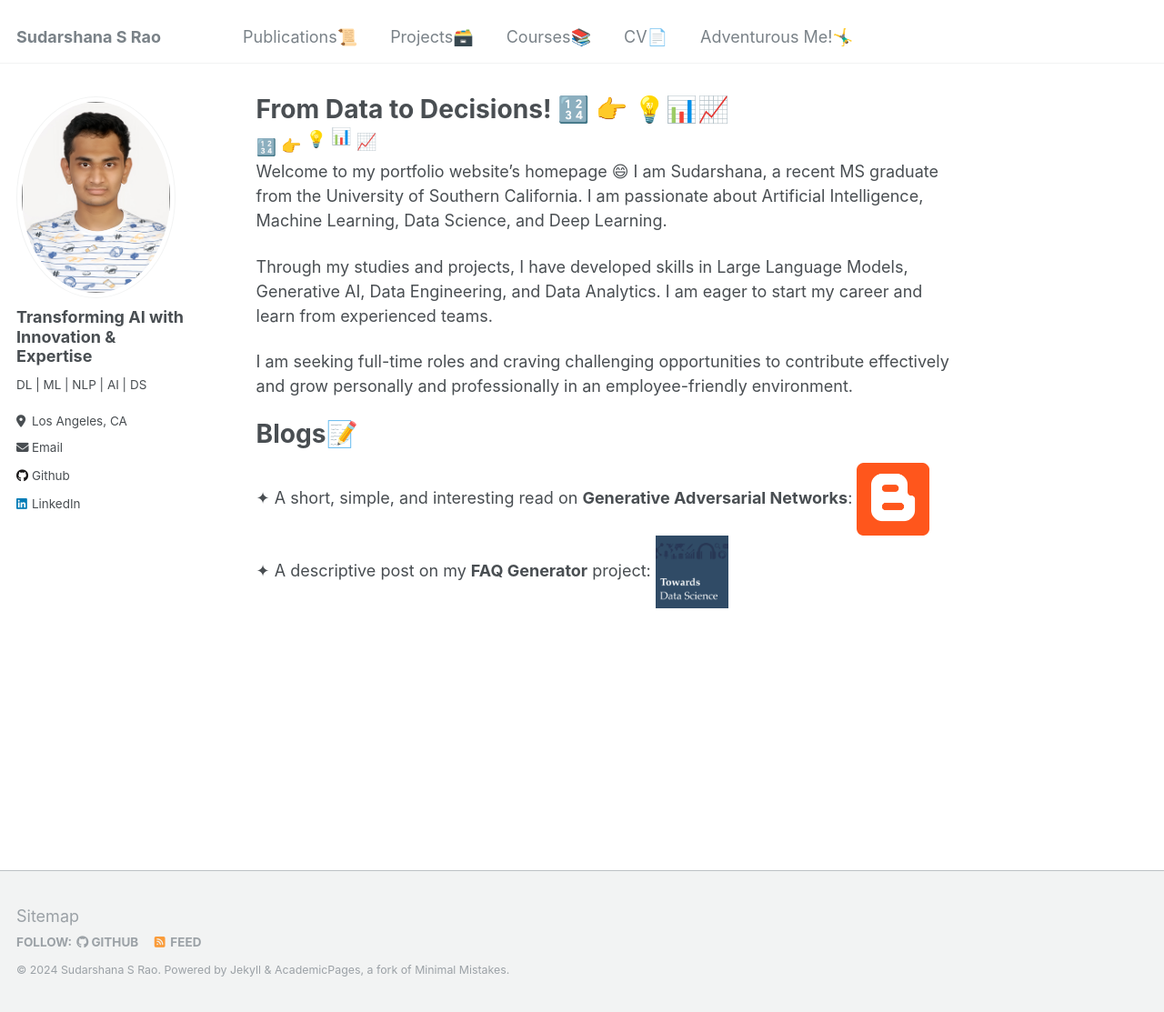
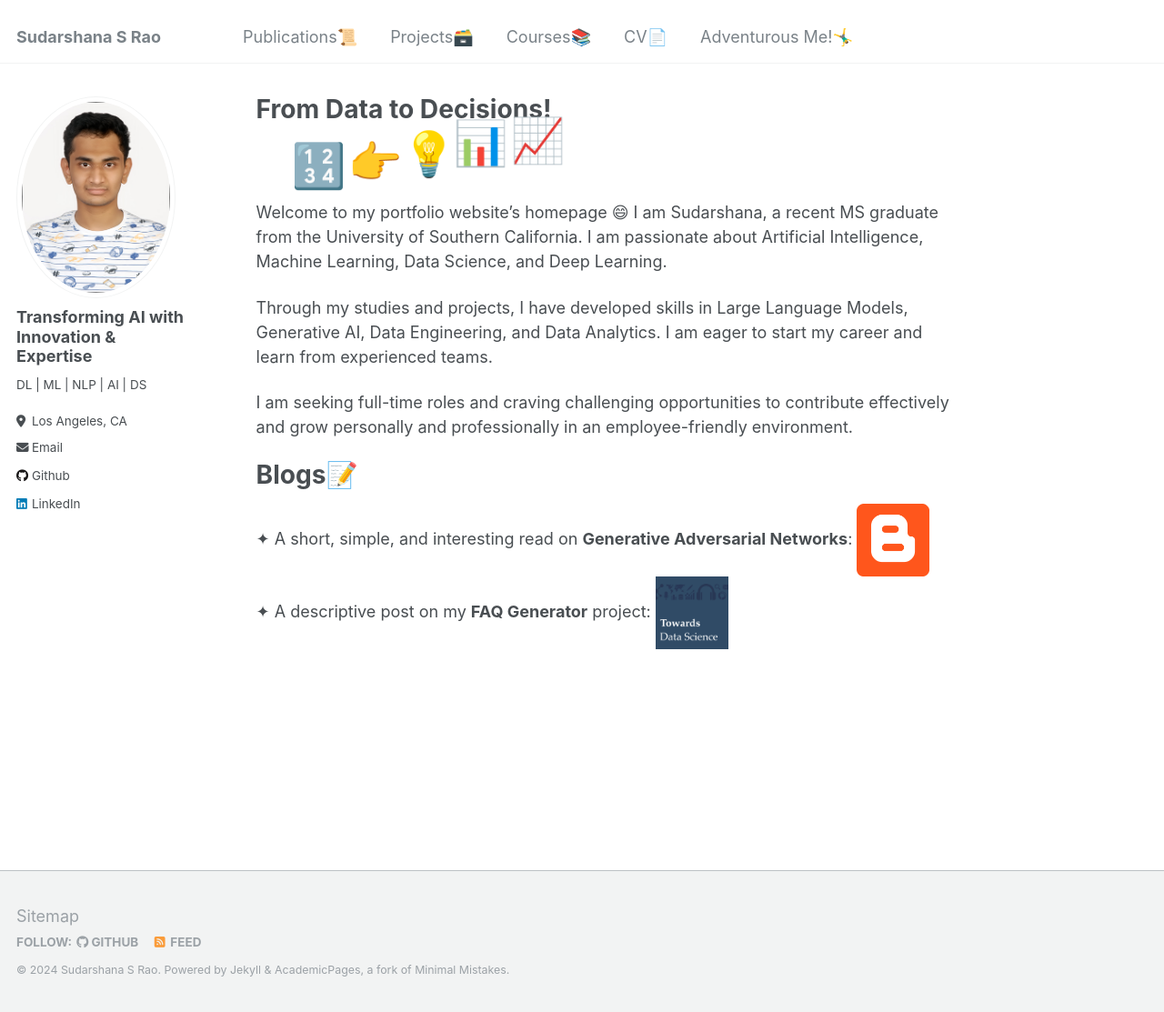
Before and after one commit to SudarshanaSRao/SudarshanaSRao.github.io, a Jekyll site: the page built from _pages/about.md, in a window 1280 px wide and 1113 px high. Shown: the whole window at 91% size. Built offline with Jekyll 4.4.1, drawn with Linux system fonts in a browser that asks for light colours; some of the changed lines change nothing that is shown.

Commit message:
Update about.md

```diff
--- a/_pages/about.md
+++ b/_pages/about.md
@@ -1,6 +1,6 @@
 ---
 permalink: /
-title: "From Data to Decisions! 🔢 👉 💡📊📈"
+title: "From Data to Decisions!"
 excerpt: "Homepage"
 author_profile: true
 redirect_from:
@@ -16,20 +16,30 @@
     <span class="emoji">📈</span>
 </div>
 <style>
-  @keyframes bounce {
-    0%, 20%, 50%, 80%, 100% {
-        transform: translateY(0);
+@keyframes bounce-move {
+    0%, 100% {
+        transform: translate(0, 0);
     }
-    40% {
-        transform: translateY(-30px);
+    25% {
+        transform: translate(20px, -30px);
     }
-    60% {
-        transform: translateY(-15px);
+    50% {
+        transform: translate(40px, 0);
+    }
+    75% {
+        transform: translate(60px, -15px);
     }
 }
 .emoji {
     display: inline-block;
-    animation: bounce 2s infinite;
+    animation: bounce-move 4s infinite;
+    font-size: 48px;  /* Adjust the size as needed */
+}
+.emoji:nth-child(1) { animation-delay: 0s; }
+.emoji:nth-child(2) { animation-delay: 0.5s; }
+.emoji:nth-child(3) { animation-delay: 1s; }
+.emoji:nth-child(4) { animation-delay: 1.5s; }
+.emoji:nth-child(5) { animation-delay: 2s; }
 }
 .emoji:nth-child(1) { animation-delay: 0s; }
 .emoji:nth-child(2) { animation-delay: 0.2s; }
```
